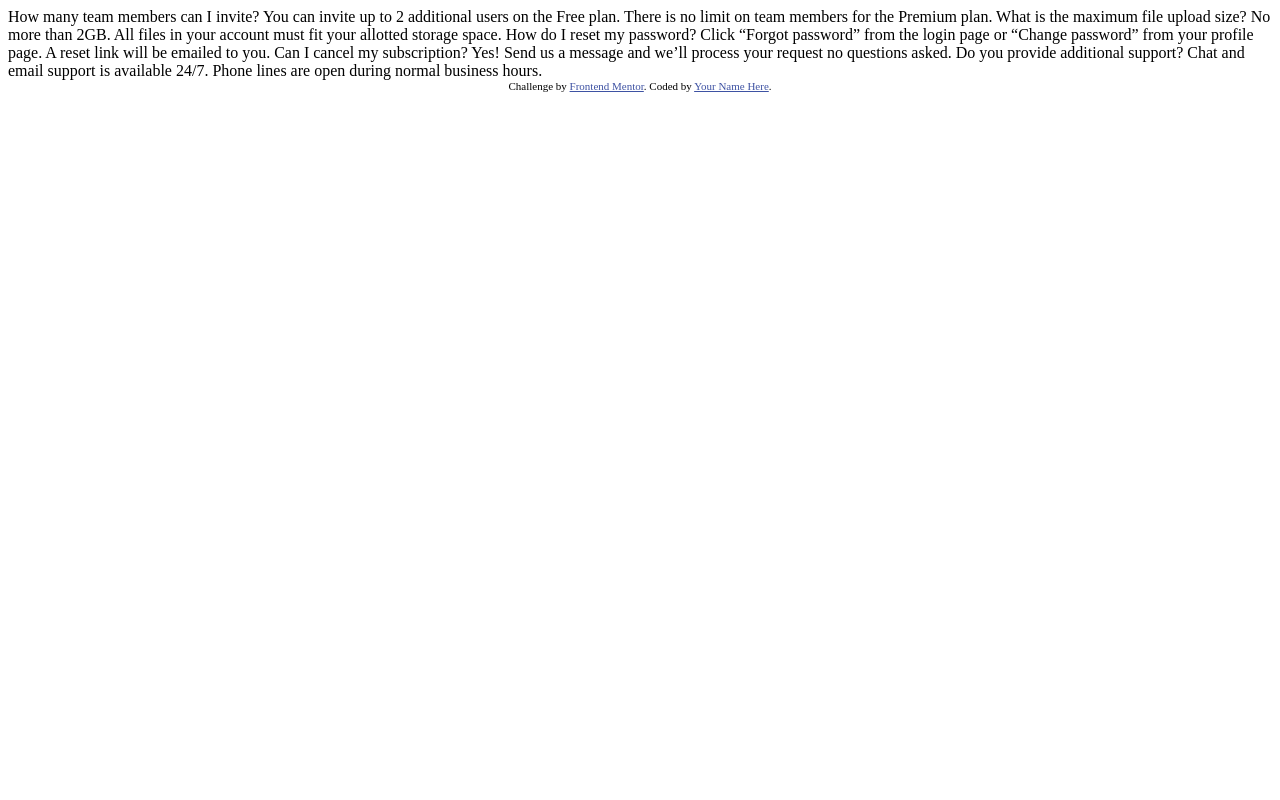
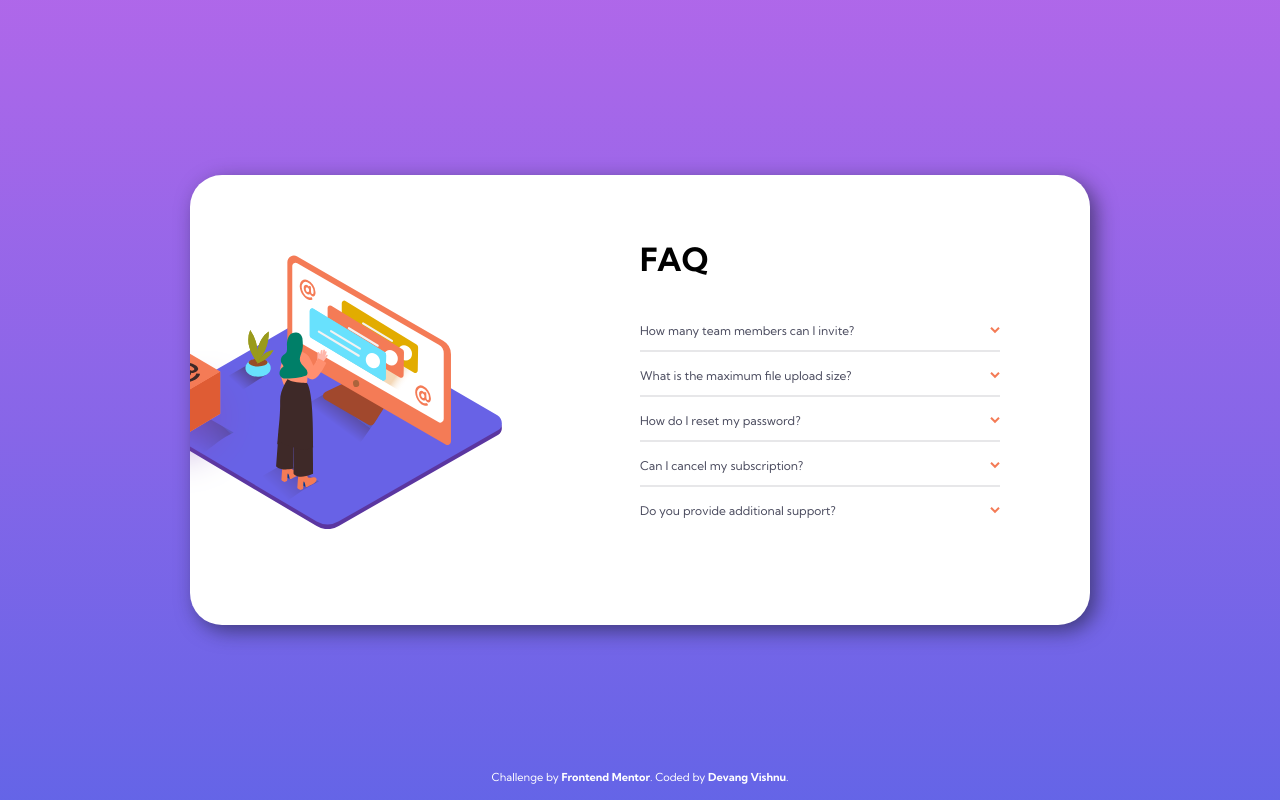
Before and after one commit to thedevangvishnu/frontend-mentor-newbie, a plain HTML site: page project-03/faq-accordion-card-main/index.html in a window 1280 px wide. Drawn offline with Linux system fonts and the light colour scheme.

Commit message:
Structure index.html and style it using style.css
Modify index.html, add all images and refactor the provided
code to match the structure of the final result and
create style.css to add styles for the same.

```diff
--- a/project-03/faq-accordion-card-main/index.html
+++ b/project-03/faq-accordion-card-main/index.html
@@ -1,40 +1,125 @@
 <!DOCTYPE html>
 <html lang="en">
   <head>
-  <meta charset="UTF-8">
-  <meta name="viewport" content="width=device-width, initial-scale=1.0"> <!-- displays site properly based on user's device -->
+    <meta charset="UTF-8" />
+    <meta name="viewport" content="width=device-width, initial-scale=1.0" />
+    <!-- displays site properly based on user's device -->
 
-  <link rel="icon" type="image/png" sizes="32x32" href="./images/favicon-32x32.png">
+    <link
+      rel="icon"
+      type="image/png"
+      sizes="32x32"
+      href="./images/favicon-32x32.png"
+    />
+
+    <!-- my css -->
+    <link rel="stylesheet" href="style.css" />
 
     <title>Frontend Mentor | FAQ Accordion Card</title>
 
     <!-- Feel free to remove these styles or customise in your own stylesheet 👍 -->
     <style>
-    .attribution { font-size: 11px; text-align: center; }
-    .attribution a { color: hsl(228, 45%, 44%); }
+      .attribution {
+        font-size: 11px;
+        text-align: center;
+        color: white;
+      }
+      .attribution a {
+        color: white;
+        text-decoration: none;
+        font-weight: bold;
+      }
     </style>
   </head>
   <body>
+    <main>
+      <div class="faq__container">
+        <!-- img -->
+        <div class="faq__img">
+          <img src="./images/illustration-box-desktop.svg" alt="" class="box" />
+          <img
+            src="./images/illustration-woman-online-desktop.svg"
+            alt=""
+            class="woman"
+          />
+        </div>
+
+        <!-- content -->
+        <div class="faq__content">
+          <!-- title -->
+          <h2 class="faq__title">FAQ</h2>
+
+          <!-- all questions -->
+          <div class="faq__items">
+            <div class="item">
+              <div class="question__container">
+                <p class="item__question">
                   How many team members can I invite?
-  You can invite up to 2 additional users on the Free plan. There is no limit on
-  team members for the Premium plan.
+                </p>
+                <img src="./images/icon-arrow-down.svg" alt="" class="arrow" />
+              </div>
+              <p class="item__answer">
+                You can invite up to 2 additional users on the Free plan. There
+                is no limit on team members for the Premium plan.
+              </p>
+            </div>
+            <div class="divider"></div>
+            <div class="item">
+              <div class="question__container">
+                <p class="item__question">
+                  What is the maximum file upload size?
+                </p>
+                <img src="./images/icon-arrow-down.svg" alt="" class="arrow" />
+              </div>
+              <p class="item__answer">
+                No more than 2GB. All files in your account must fit your
+                allotted storage space.
+              </p>
+            </div>
+            <div class="divider"></div>
+            <div class="item">
+              <div class="question__container">
+                <p class="item__question">How do I reset my password?</p>
+                <img src="./images/icon-arrow-down.svg" alt="" class="arrow" />
+              </div>
+              <p class="item__answer">
+                Click “Forgot password” from the login page or “Change password”
+                from your profile page. A reset link will be emailed to you.
+              </p>
+            </div>
+            <div class="divider"></div>
+            <div class="item">
+              <div class="question__container">
+                <p class="item__question">Can I cancel my subscription?</p>
+                <img src="./images/icon-arrow-down.svg" alt="" class="arrow" />
+              </div>
 
-  What is the maximum file upload size?
-  No more than 2GB. All files in your account must fit your allotted storage space.
-
-  How do I reset my password?
-  Click “Forgot password” from the login page or “Change password” from your profile page.
-  A reset link will be emailed to you.
-
-  Can I cancel my subscription?
-  Yes! Send us a message and we’ll process your request no questions asked.
-
-  Do you provide additional support?
-  Chat and email support is available 24/7. Phone lines are open during normal business hours.
+              <p class="item__answer">
+                Yes! Send us a message and we’ll process your request no
+                questions asked.
+              </p>
+            </div>
+            <div class="divider"></div>
+            <div class="item">
+              <div class="question__container">
+                <p class="item__question">Do you provide additional support?</p>
+                <img src="./images/icon-arrow-down.svg" alt="" class="arrow" />
+              </div>
+              <p class="item__answer">
+                Chat and email support is available 24/7. Phone lines are open
+                during normal business hours.
+              </p>
+            </div>
+          </div>
+        </div>
+      </div>
 
       <div class="attribution">
-    Challenge by <a href="https://www.frontendmentor.io?ref=challenge" target="_blank">Frontend Mentor</a>.
-    Coded by <a href="#">Your Name Here</a>.
+        Challenge by
+        <a href="https://www.frontendmentor.io?ref=challenge" target="_blank"
+          >Frontend Mentor</a
+        >. Coded by <a href="#">Devang Vishnu</a>.
       </div>
+    </main>
   </body>
 </html>
--- /dev/null
+++ b/project-03/faq-accordion-card-main/style.css
@@ -0,0 +1,172 @@
+/* google fonts */
+
+@import url("https://fonts.googleapis.com/css2?family=Kumbh+Sans:wght@400;700&display=swap");
+
+/* css variables */
+
+:root {
+  /* colors */
+  --dark-desaturated-blue: hsl(238, 29%, 16%);
+  --soft-red: hsl(14, 88%, 65%);
+  /* gradient */
+  --soft-violet: hsl(273, 75%, 66%);
+  --soft-blue: hsl(240, 73%, 65%);
+  /* text */
+  --darkest-grayish-blue: hsl(237, 12%, 33%);
+  --dark-grayish-blue: hsl(240, 6%, 50%);
+  /* divider */
+  --light-grayish-blue: hsl(240, 5%, 91%);
+
+  /* typography */
+  --main-font: "Kumbh Sans", sans-serif;
+  --font-size: 12px;
+}
+
+/* base */
+
+* {
+  margin: 0;
+  padding: 0;
+  box-sizing: border-box;
+}
+
+body {
+  font-family: var(--main-font);
+}
+
+/* ............................................. */
+
+main {
+  width: 100%;
+  height: 100vh;
+  background: linear-gradient(
+    to bottom,
+    hsl(273, 75%, 66%),
+    hsl(240, 73%, 65%)
+  );
+  display: flex;
+  flex-direction: column;
+  align-items: center;
+  justify-content: center;
+}
+
+/* ............................................. */
+
+/* faq container */
+
+.faq__container {
+  position: relative;
+  width: 900px;
+  height: 450px;
+  display: flex;
+  background-color: white;
+  border-radius: 2rem;
+  box-shadow: 6px 6px 20px rgba(29, 30, 53, 0.6);
+  overflow: hidden;
+}
+
+.faq__img {
+  position: relative;
+}
+
+.box {
+  position: absolute;
+  width: 150px;
+  top: 11rem;
+  left: -5rem;
+  z-index: 3;
+}
+
+.woman {
+  position: absolute;
+  width: 360px;
+  top: 5rem;
+  left: -3rem;
+  z-index: 2;
+}
+
+/* faq content */
+
+.faq__content {
+  position: relative;
+  max-width: 40%;
+  height: 100%;
+  left: 50%;
+  display: flex;
+  flex-direction: column;
+  padding-block: 4rem;
+  align-items: flex-start;
+  gap: 2rem;
+}
+
+.faq__title {
+  font-size: 2rem;
+}
+
+.faq__items {
+  display: flex;
+  flex-direction: column;
+  gap: 0.25rem;
+  font-size: var(--font-size);
+}
+
+.item {
+  display: flex;
+  flex-direction: column;
+  gap: 0.5rem;
+  margin-top: 0.75rem;
+}
+
+.question__container {
+  cursor: pointer;
+  display: flex;
+  width: 100%;
+  justify-content: space-between;
+  align-items: center;
+}
+
+.item__question {
+  color: var(--darkest-grayish-blue);
+  transition: all 0.3s;
+}
+
+.item__question:hover {
+  color: var(--soft-red);
+}
+
+.arrow {
+  width: 10px;
+  height: 7px;
+  transition: transform 0.3s;
+}
+
+.item__answer {
+  color: var(--dark-grayish-blue);
+  max-height: 0;
+  opacity: 0;
+}
+
+.divider {
+  width: 100%;
+  height: 2px;
+  background-color: var(--light-grayish-blue);
+}
+
+/* ............................................. */
+
+/* css for dom */
+
+.item__answer.show {
+  max-height: 100%;
+}
+
+.rotate__arrow {
+  transform: rotate(180deg);
+}
+
+/* ............................................. */
+
+.attribution {
+  position: absolute;
+  bottom: 1rem;
+}
```
Also changed, not shown: project-03/faq-accordion-card-main/script.js (added). Lines whose indentation alone changed are shown as unchanged.
